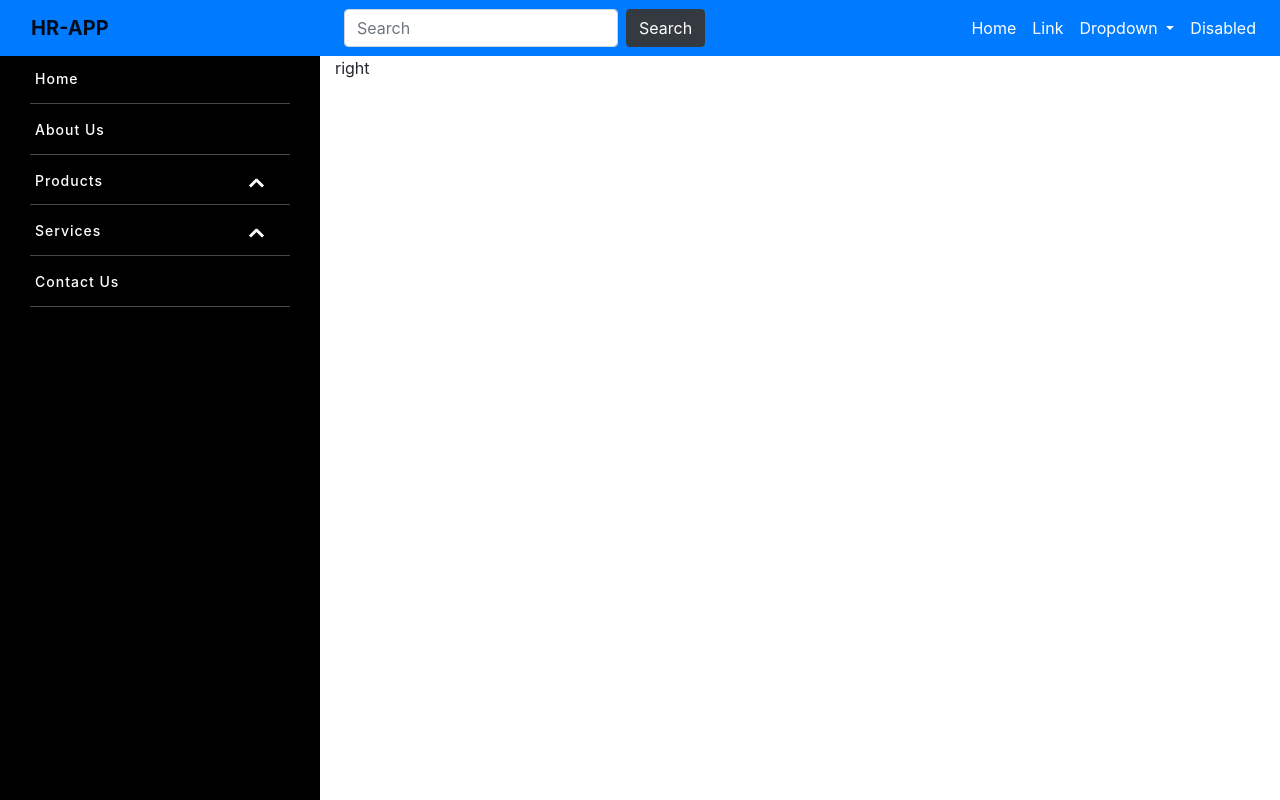
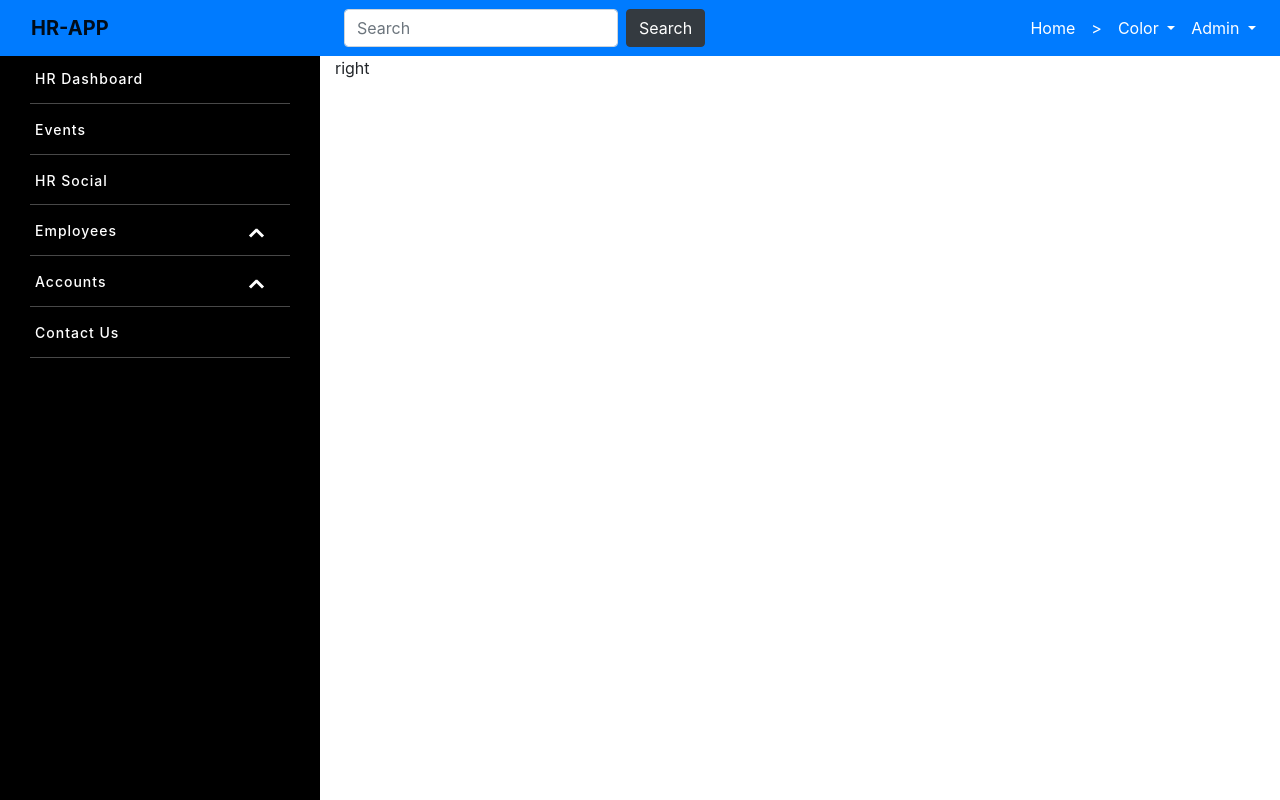
Before and after one commit to thotasaiharish/HRApp, an Angular app in the folder HR-APP/: page / in a window 1280 px wide. Built offline with nearby package versions, Linux system fonts and the light colour scheme.

Commit message:
added menu details

```diff
--- a/HR-APP/src/app/app.component.html
+++ b/HR-APP/src/app/app.component.html
@@ -15,22 +15,31 @@
         <a class="nav-link" href="#">Home <span class="sr-only">(current)</span></a>
       </li>
       <li class="nav-item">
-        <a class="nav-link" href="#">Link</a>
+        <a class="nav-link" href="#"><i class=""></i>></a>
       </li>
       <li class="nav-item dropdown">
         <a class="nav-link dropdown-toggle" href="#" id="navbarDropdown" role="button" data-toggle="dropdown"
           aria-haspopup="true" aria-expanded="false">
-          Dropdown
+          Color
         </a>
-        <div class="dropdown-menu" aria-labelledby="navbarDropdown">
+        <div class="dropdown-menu dropdown-menu-right" aria-labelledby="navbarDropdown">
           <a class="dropdown-item" href="#">Action</a>
           <a class="dropdown-item" href="#">Another action</a>
           <div class="dropdown-divider"></div>
           <a class="dropdown-item" href="#">Something else here</a>
         </div>
       </li>
-      <li class="nav-item">
-        <a class="nav-link disabled" href="#">Disabled</a>
+      <li class="nav-item dropdown">
+            <a class="nav-link dropdown-toggle" href="#" id="navbarDropdown" role="button" data-toggle="dropdown"
+              aria-haspopup="true" aria-expanded="false">
+              Admin
+            </a>
+            <div class="dropdown-menu dropdown-menu-right" aria-labelledby="navbarDropdown">
+              <a class="dropdown-item" href="#">Action</a>
+              <a class="dropdown-item" href="#">Another action</a>
+              <div class="dropdown-divider"></div>
+              <a class="dropdown-item" href="#">Something else here</a>
+            </div>
           </li>
     </ul>
 
@@ -46,8 +55,8 @@
                   <div class="panel panel-default">
                         <div class="panel-heading">
                            <h4 class="panel-title ">
-                          <a  href="index.php">
-                          Home
+                              <a  href="#">
+                              HR Dashboard
                               </a>
                            </h4>
                         </div>
@@ -55,8 +64,17 @@
                      <div class="panel panel-default">
                            <div class="panel-heading">
                               <h4 class="panel-title ">
-                          <a  href="aboutus.php">
-                          About Us
+                                 <a  href="#">
+                                 Events
+                                 </a>
+                              </h4>
+                           </div>
+                        </div>
+                        <div class="panel panel-default">
+                              <div class="panel-heading">
+                                 <h4 class="panel-title ">
+                                    <a  href="#">
+                                  HR Social
                                     </a>
                                  </h4>
                               </div>
@@ -64,8 +82,87 @@
                  <div class="panel panel-default">
                     <div class="panel-heading">
                        <h4 class="panel-title title">
+                          <a class=" collapsed" data-toggle="collapse" data-parent="#accordion" href="#collapseOne" aria-expanded="false">
+                              Employees
+                          </a>
+                       </h4>
+                    </div>
+                    <!--/.panel-heading -->
+                    <div id="collapseOne" class="panel-collapse collapse" aria-expanded="true" style="">
+                       <div class="panel-body">
+                          <!-- nested -->
+                          <div class="panel-group" id="nested">
+                             <div class="panel panel-default">
+                                <div class="panel-heading">
+                                   <h4 class="panel-title title">
+                                      <a href="#">
+                                          All Employees
+
+                                      </a>
+                                   </h4>
+                                </div>
+                                <!--/.panel-heading -->
+
+                                <!--/.panel-collapse -->
+                             </div>
+                             <!-- /.panel -->
+                             <div class="panel panel-default">
+                                <div class="panel-heading">
+                                   <h4 class="panel-title title">
+                                      <a href="#">
+                                          Leave Requests
+
+                                      </a>
+                                   </h4>
+                                </div>
+                                <!--/.panel-heading -->
+
+                                <!--/.panel-collapse -->
+                             </div>
+                             <!-- /.panel -->
+                             <div class="panel panel-default">
+                                <div class="panel-heading">
+                                   <h4 class="panel-title title">
+                                      <a href="#">
+                                          Attendance
+
+                                      </a>
+                                   </h4>
+                                </div>
+                                <!--/.panel-heading -->
+
+                                <!--/.panel-collapse -->
+                             </div>
+                             <div class="panel panel-default">
+                                 <div class="panel-heading">
+                                    <h4 class="panel-title title">
+                                       <a href="#">
+
+                                           Departments
+                                       </a>
+                                    </h4>
+                                 </div>
+                                 <!--/.panel-heading -->
+
+                                 <!--/.panel-collapse -->
+                              </div>
+                             <!-- /.panel -->
+
+                             <!-- /.panel -->
+                          </div>
+                          <!-- /.panel-group -->
+                          <!-- nested -->
+                       </div>
+                       <!--/.panel-body -->
+                    </div>
+                    <!--/.panel-collapse -->
+                 </div>
+                 <!-- /.panel -->
+                 <div class="panel panel-default">
+                     <div class="panel-heading">
+                        <h4 class="panel-title title">
                            <a class=" collapsed" data-toggle="collapse" data-parent="#accordion" href="#collapseTwo" aria-expanded="false">
-                          Products
+                                 Accounts
                            </a>
                         </h4>
                      </div>
@@ -77,82 +174,59 @@
                               <div class="panel panel-default">
                                  <div class="panel-heading">
                                     <h4 class="panel-title title">
-                                      <a class="collapsed" data-toggle="collapse" data-parent="#nested" href="#nested-collapseOne">
-                                      Mars
+                                       <a href="#">
+                                             Payroll
+
                                        </a>
                                     </h4>
                                  </div>
                                  <!--/.panel-heading -->
-                                <div id="nested-collapseOne" class="panel-collapse collapse">
-                                   <div class="panel-body nested-menu">
-                                      <li><a href="mars-toilet.php">Mars Toilet</a></li>
-                                      <li><a href="mars-urinal.php">Mars Urinal</a></li>
-                                      <li><a href="mars-shower.php">Mars Shower</a></li>
-                                   </div>
-                                   <!--/.panel-body -->
-                                </div>
+
                                  <!--/.panel-collapse -->
                               </div>
                               <!-- /.panel -->
                               <div class="panel panel-default">
                                  <div class="panel-heading">
                                     <h4 class="panel-title title">
-                                      <a class="collapsed" data-toggle="collapse" data-parent="#nested" href="#nested-collapseTwo">
-                                      Naptune
+                                       <a href="#">
+                                             Report
+
                                        </a>
                                     </h4>
                                  </div>
                                  <!--/.panel-heading -->
-                                <div id="nested-collapseTwo" class="panel-collapse collapse">
-                                   <div class="panel-body nested-menu">
-                                     <li><a href="neptune-toilet.php">Naptune Toilet</a></li>
-                                      <li><a href="neptune-urinal.php">Naptune Urinal</a></li>
-                                      <li><a href="neptune-shower.php">Naptune Shower</a></li>
-                                   </div>
-                                   <!--/.panel-body -->
-                                </div>
+
                                  <!--/.panel-collapse -->
                               </div>
                               <!-- /.panel -->
                               <div class="panel panel-default">
                                  <div class="panel-heading">
                                     <h4 class="panel-title title">
-                                      <a class="collapsed" data-toggle="collapse" data-parent="#nested" href="#nested-collapseThree">
-                                      Saturn
+                                       <a href="#">
+                                             Users
+
                                        </a>
                                     </h4>
                                  </div>
                                  <!--/.panel-heading -->
-                                <div id="nested-collapseThree" class="panel-collapse collapse">
-                                   <div class="panel-body nested-menu">
-                                       <li><a href="saturn-toilet.php">Saturn Toilet</a></li>
-                                      <li><a href="saturn-urinal.php">Saturn Urinal</a></li>
-                                      <li><a href="saturn-shower.php">Saturn Shower</a></li>
-                                   </div>
-                                   <!--/.panel-body -->
-                                </div>
+
                                  <!--/.panel-collapse -->
                               </div>
-                             <!-- /.panel -->
                               <div class="panel panel-default">
                                   <div class="panel-heading">
                                      <h4 class="panel-title title">
-                                      <a class="collapsed" data-toggle="collapse" data-parent="#nested" href="#nested-collapseFour">
-                                      Jupiter
+                                        <a href="#">
+
+                                             Authentication
                                         </a>
                                      </h4>
                                   </div>
                                   <!--/.panel-heading -->
-                                <div id="nested-collapseFour" class="panel-collapse collapse">
-                                   <div class="panel-body nested-menu">
-                                       <li><a href="jupiter-toilet.php">Jupiter Toilet</a></li>
-                                      <li><a href="jupiter-urinal.php">Jupiter Urinal</a></li>
-                                      <li><a href="jupiter-shower.php">Jupiter Shower</a></li>
-                                   </div>
-                                   <!--/.panel-body -->
-                                </div>
+
                                   <!--/.panel-collapse -->
                                </div>
+                              <!-- /.panel -->
+
                               <!-- /.panel -->
                            </div>
                            <!-- /.panel-group -->
@@ -164,28 +238,6 @@
                   </div>
                   <!-- /.panel -->
 
-                 <div class="panel panel-default">
-                    <div class="panel-heading">
-                       <h4 class="panel-title title">
-                          <a class="collapsed" data-toggle="collapse" data-parent="#accordion" href="#nonveg" aria-expanded="false">
-                          Services
-                          </a>
-                       </h4>
-                    </div>
-                    <!--/.panel-heading -->
-                    <div id="nonveg" class="panel-collapse collapse" aria-expanded="false">
-                       <div class="panel-body nested-menu">
-                          <!-- nested -->
-                           <li><a href="cleaning-services.php">Cleaning Services</a></li>
-                            <li><a href="hand-wash-system.php">Hand Wash System</a></li>
-
-                          <!-- /.panel-group -->
-                          <!-- nested -->
-                       </div>
-                       <!--/.panel-body -->
-                    </div>
-                    <!--/.panel-collapse -->
-                 </div>
                  <div class="panel panel-default">
                     <div class="panel-heading">
                        <h4 class="panel-title ">
```
Lines whose indentation alone changed are shown as unchanged.
